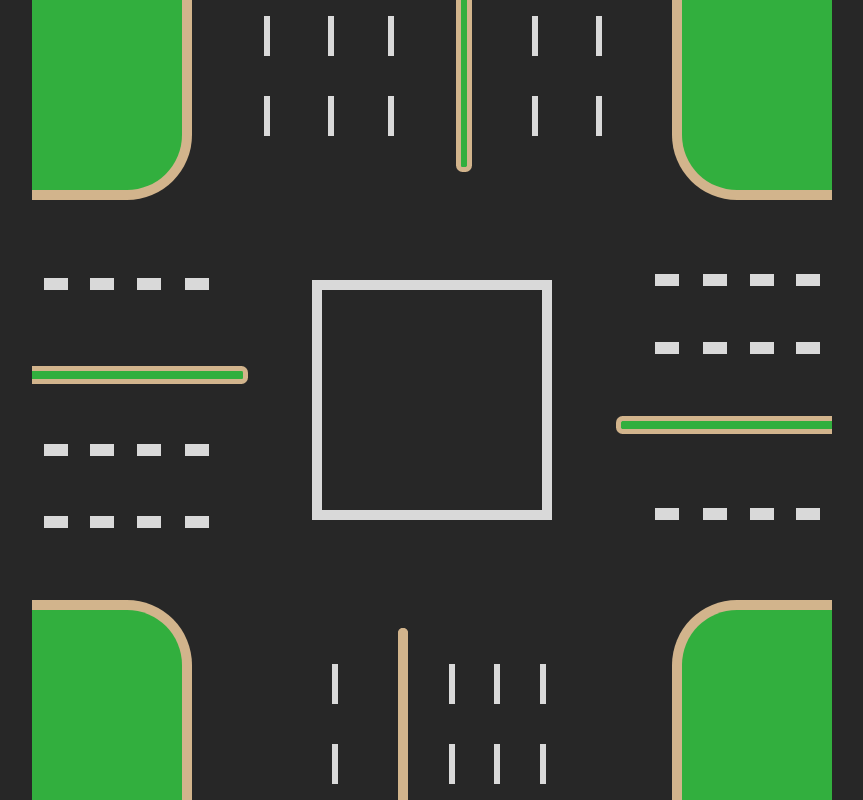
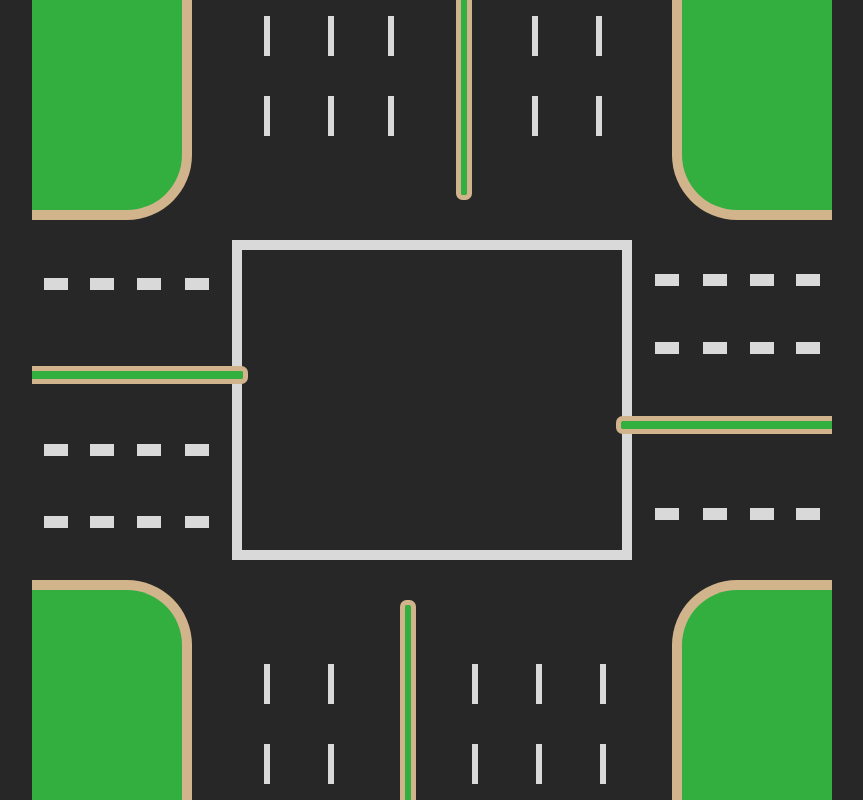
Before and after one commit to DubUlasi/Traffic-Simulator, a plain HTML site: page index.html in a window 1280 px wide. Shown: the whole page, without its empty margins (208-1071 px from the left). Drawn offline with Linux system fonts and the light colour scheme.

Commit message:
spaced out the bottom road, the road between land3 and land4

```diff
--- a/index.css
+++ b/index.css
@@ -27,7 +27,7 @@ body {
   left: 0px;
   /* width: 30%; */
   width: 20%;
-  height: 25%;
+  height: 27.5%;
   background-color: #32AF3E;
   border-bottom: 10px solid #D2B48C;
   border-right: 10px solid #D2B48C;
@@ -43,7 +43,7 @@ body {
   right: 0px;
   /* width: 30%; */
   width: 20%;
-  height: 25%;
+  height: 27.5%;
   background-color: #32AF3E;
   border-bottom: 10px solid #D2B48C;
   border-left: 10px solid #D2B48C;
@@ -58,7 +58,7 @@ body {
   left: 0px;
   /* width: 30%; */
   width: 20%;
-  height: 25%;
+  height: 27.5%;
   background-color: #32AF3E;
   border-top: 10px solid #D2B48C;
   border-right: 10px solid #D2B48C;
@@ -73,7 +73,7 @@ body {
   right: 0px;
   /* width: 30%; */
   width: 20%;
-  height: 25%;
+  height: 27.5%;
   background-color: #32AF3E;
   border-top: 10px solid #D2B48C;
   border-left: 10px solid #D2B48C;
@@ -87,10 +87,10 @@ body {
   /* margin-left: 36%; */
   /* margin-top: 15.2%; */
   /* width: 25%; */
-  top: 35%;
-  left: 35%;
-  width: 30%;
-  height: 30%;
+  top: 30%;
+  left: 25%;
+  width: 50%;
+  height: 40%;
   background-color: #272727;
   border: 10px solid #D9D9D9;
 }
@@ -102,7 +102,7 @@ body {
   top: 0px;
   left: 53%;
   width: 2%;
-  height: 21.5%;
+  height: 25%;
   background-color: #32AF3E;
   border-left: 5px solid #D2B48C;
   border-right: 5px solid #D2B48C;
@@ -116,9 +116,10 @@ body {
 .divider2 {
   position: absolute;
   bottom: 0px;
-  right: 53%;
-  width: 1.2%;
-  height: 21.5%;
+  /* right: 53%; */
+  left: 46%;
+  width: 2%;
+  height: 25%;
   background-color: #32AF3E;
   border-left: 5px solid #D2B48C;
   border-right: 5px solid #D2B48C;
@@ -500,7 +501,8 @@ body {
 .bottom-road-line1 {
   position: absolute;
   bottom: 2%;
-  right: 61.8%;
+  /* right: 61.8%; */
+  left: 29%;
   width: 0.75%;
   height: 5%;
   background-color: #D9D9D9;
@@ -509,7 +511,28 @@ body {
 .bottom-road-line2 {
   position: absolute;
   bottom: 12%;
-  right: 61.8%;
+  /* right: 61.8%; */
+  left: 29%;
+  width: 0.75%;
+  height: 5%;
+  background-color: #D9D9D9;
+}
+
+.bottom-road-line3 {
+  position: absolute;
+  bottom: 2%;
+  /* right: 61.8%; */
+  left: 37%;
+  width: 0.75%;
+  height: 5%;
+  background-color: #D9D9D9;
+}
+
+.bottom-road-line4 {
+  position: absolute;
+  bottom: 12%;
+  /* right: 61.8%; */
+  left: 37%;
   width: 0.75%;
   height: 5%;
   background-color: #D9D9D9;
@@ -517,28 +540,11 @@ body {
 
 /* Broken lines for the second section of the top side road */
 
-.bottom-road-line3 {
-  position: absolute;
-  bottom: 2%;
-  right: 35.7%;
-  width: 0.75%;
-  height: 5%;
-  background-color: #D9D9D9;
-}
-
-.bottom-road-line4 {
-  position: absolute;
-  bottom: 2%;
-  right: 41.5%;
-  width: 0.75%;
-  height: 5%;
-  background-color: #D9D9D9;
-}
-
 .bottom-road-line5 {
   position: absolute;
   bottom: 2%;
-  right: 47.15%;
+  /* right: 35.7%; */
+  left: 55%;
   width: 0.75%;
   height: 5%;
   background-color: #D9D9D9;
@@ -546,8 +552,9 @@ body {
 
 .bottom-road-line6 {
   position: absolute;
-  bottom: 12%;
-  right: 35.7%;
+  bottom: 2%;
+  /* right: 41.5%; */
+  left: 63%;
   width: 0.75%;
   height: 5%;
   background-color: #D9D9D9;
@@ -555,8 +562,9 @@ body {
 
 .bottom-road-line7 {
   position: absolute;
-  bottom: 12%;
-  right: 41.5%;
+  bottom: 2%;
+  /* right: 47.15%; */
+  left: 71%;
   width: 0.75%;
   height: 5%;
   background-color: #D9D9D9;
@@ -565,8 +573,29 @@ body {
 .bottom-road-line8 {
   position: absolute;
   bottom: 12%;
-  right: 47.15%;
+  /* right: 35.7%; */
+  left: 55%;
   width: 0.75%;
   height: 5%;
   background-color: #D9D9D9;
 }
+
+.bottom-road-line9 {
+  position: absolute;
+  bottom: 12%;
+  /* right: 41.5%; */
+  left: 63%;
+  width: 0.75%;
+  height: 5%;
+  background-color: #D9D9D9;
+}
+
+.bottom-road-line10 {
+  position: absolute;
+  bottom: 12%;
+  /* right: 47.15%; */
+  left: 71%;
+  width: 0.75%;
+  height: 5%;
+  background-color: #D9D9D9;
+}
--- a/index.html
+++ b/index.html
@@ -82,6 +82,8 @@
       <div class="bottom-road-line6"></div>
       <div class="bottom-road-line7"></div>
       <div class="bottom-road-line8"></div>
+      <div class="bottom-road-line9"></div>
+      <div class="bottom-road-line10"></div>
     </div>
   </div>
 
```
